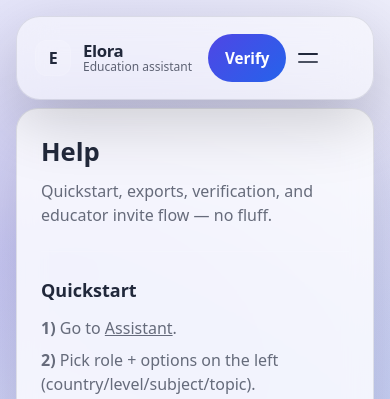
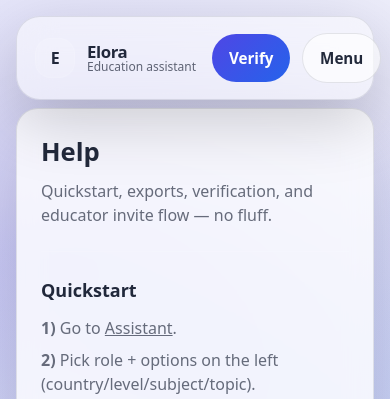
Before and after one commit to tweetharis-netizen/elora-verification-ui, a Next.js app: page /help in a window 390 px wide. Shown: the top 399 px of the page. Built offline with nearby package versions, Linux system fonts and the light colour scheme.

Commit message:
Update Navbar.js

```diff
--- a/components/Navbar.js
+++ b/components/Navbar.js
@@ -1,15 +1,11 @@
 import Link from "next/link";
-import { useEffect, useMemo, useState } from "react";
+import { useEffect, useState } from "react";
 import { getSession, refreshVerifiedFromServer } from "@/lib/session";
-
-function cn(...xs) {
-  return xs.filter(Boolean).join(" ");
-}
 
 function Logo() {
   return (
     <div className="flex items-center gap-3">
-      <div className="h-9 w-9 rounded-xl border border-white/10 bg-white/10 dark:bg-white/5 grid place-items-center">
+      <div className="h-10 w-10 rounded-2xl border border-white/10 bg-white/10 dark:bg-white/5 grid place-items-center">
         <span className="font-black tracking-tight">E</span>
       </div>
       <div className="leading-tight">
@@ -28,37 +24,26 @@ export default function Navbar() {
     const sync = () => setSession(getSession());
     sync();
     window.addEventListener("elora:session", sync);
-    window.addEventListener("storage", sync);
-
-    // Also refresh server truth once on mount
     refreshVerifiedFromServer().finally(sync);
-
-    return () => {
-      window.removeEventListener("elora:session", sync);
-      window.removeEventListener("storage", sync);
-    };
+    return () => window.removeEventListener("elora:session", sync);
   }, []);
 
-  const items = useMemo(
-    () => [
+  const items = [
     { href: "/", label: "Home" },
     { href: "/assistant", label: "Assistant" },
     { href: "/help", label: "Help" },
     { href: "/settings", label: "Settings" },
-    ],
-    []
-  );
+  ];
 
   return (
     <header className="elora-nav">
-      <div className="mx-auto max-w-6xl px-4 pt-4">
+      <div className="mx-auto" style={{ maxWidth: "var(--elora-page-max)" }}>
+        <div className="px-4 pt-4">
           <div className="elora-navbar">
-          <div className="flex items-center justify-between gap-4">
             <Link href="/" className="shrink-0">
               <Logo />
             </Link>
 
-            {/* Desktop nav */}
             <nav className="hidden md:flex items-center gap-6">
               {items.map((it) => (
                 <Link
@@ -81,40 +66,31 @@ export default function Navbar() {
               )}
 
               <button
-                className="md:hidden elora-iconbtn"
-                aria-label="Open menu"
+                className="md:hidden elora-btn"
                 onClick={() => setOpen((v) => !v)}
+                type="button"
               >
-                <span className="block h-0.5 w-5 bg-current rounded-full" />
-                <span className="block h-0.5 w-5 bg-current rounded-full mt-1.5 opacity-80" />
+                Menu
               </button>
             </div>
           </div>
 
-          {/* Mobile menu */}
-          <div className={cn("md:hidden overflow-hidden transition-all", open ? "max-h-64 mt-3" : "max-h-0")}>
-            <div className="pt-2 pb-2 border-t border-white/10 dark:border-white/10 flex flex-col gap-2">
+          {open ? (
+            <div className="mt-3 elora-card p-3 md:hidden">
+              <div className="flex flex-col gap-2">
                 {items.map((it) => (
                   <Link
                     key={it.href}
                     href={it.href}
                     onClick={() => setOpen(false)}
-                  className="px-2 py-2 rounded-xl text-sm font-semibold opacity-85 hover:opacity-100 hover:bg-white/10 dark:hover:bg-white/5"
+                    className="px-3 py-2 rounded-xl hover:bg-white/10 dark:hover:bg-white/5"
                   >
                     {it.label}
                   </Link>
                 ))}
-              {!session.verified ? (
-                <Link
-                  href="/verify"
-                  onClick={() => setOpen(false)}
-                  className="px-2 py-2 rounded-xl text-sm font-semibold bg-white/10 dark:bg-white/5 border border-white/10"
-                >
-                  Verify to unlock exports
-                </Link>
-              ) : null}
               </div>
             </div>
+          ) : null}
         </div>
       </div>
     </header>
```
Lines whose indentation alone changed are shown as unchanged.
